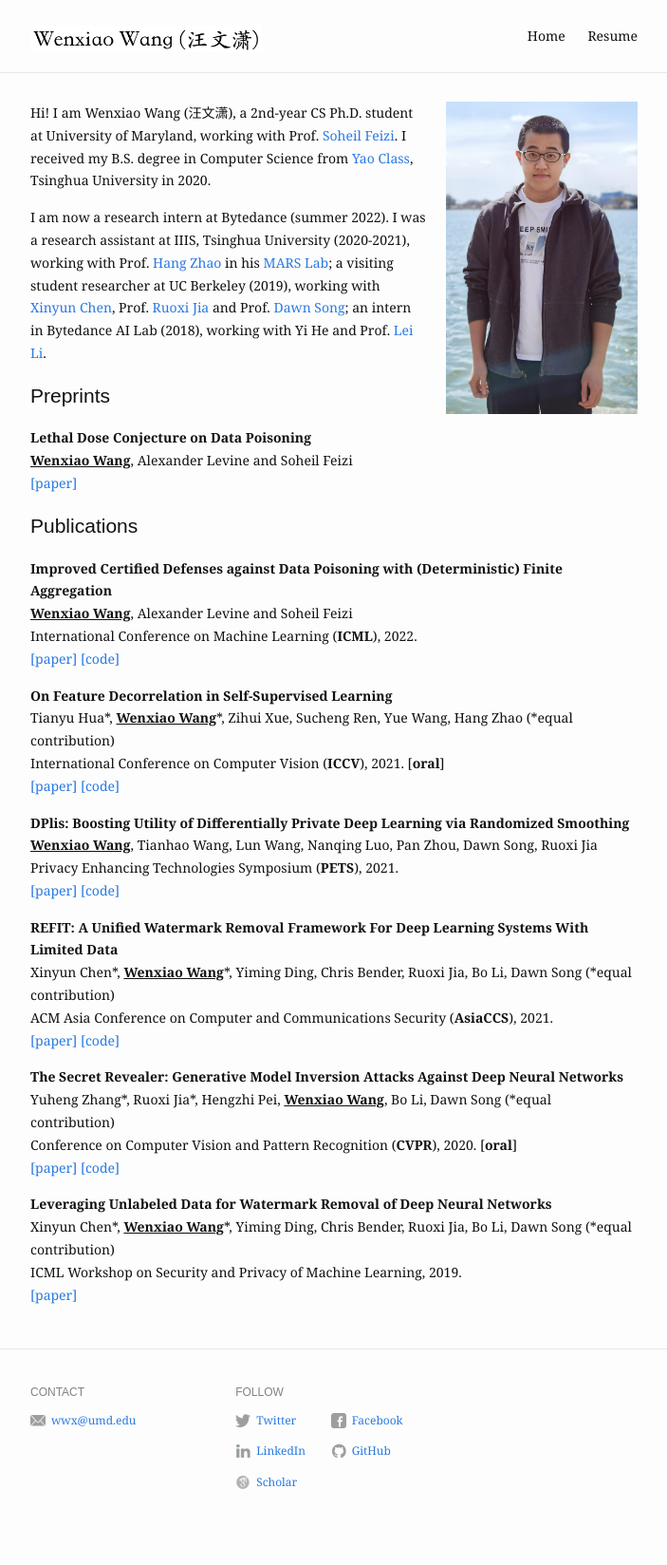
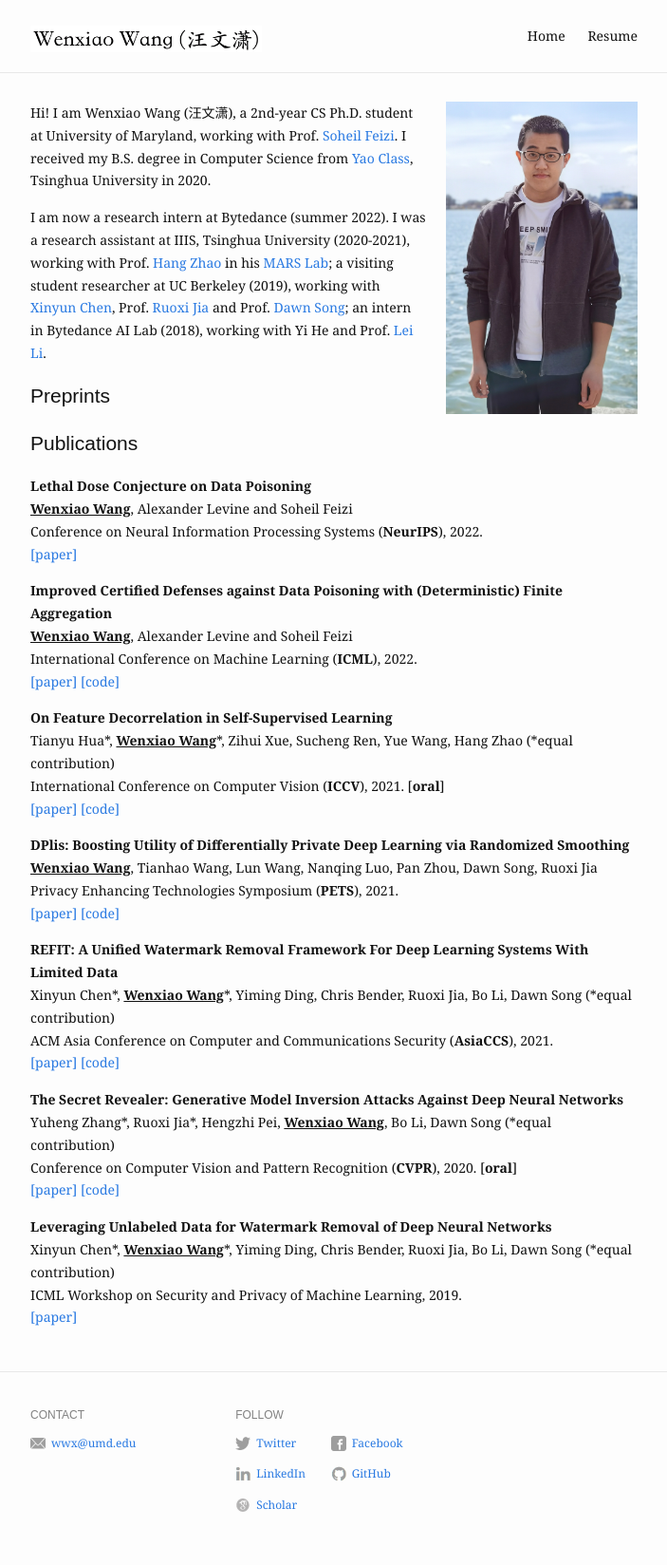
Before and after one commit to wangwenxiao/wangwenxiao.github.io, a Jekyll site: the page built from index.md, in a window 1280 px wide. Shown: the whole page at 95% size, without its empty margins (288-991 px from the left). Built offline with Jekyll 4.4.1, drawn with Linux system fonts in a browser that asks for light colours; before the commit the page ends 1624 px from its top, so only the background shows below that.

Commit message:
Update index.md

```diff
--- a/index.md
+++ b/index.md
@@ -12,11 +12,14 @@ I am now a research intern at Bytedance (summer 2022).
 I was a research assistant at IIIS, Tsinghua University (2020-2021), working with Prof. [Hang Zhao](https://hangzhaomit.github.io) in his [MARS Lab](http://group.iiis.tsinghua.edu.cn/~marslab/#/); a visiting student researcher at UC Berkeley (2019), working with [Xinyun Chen](https://jungyhuk.github.io), Prof. [Ruoxi Jia](https://ruoxijia.info) and Prof. [Dawn Song](https://people.eecs.berkeley.edu/~dawnsong/); an intern in Bytedance AI Lab (2018), working with Yi He and Prof. [Lei Li](https://sites.cs.ucsb.edu/~lilei/).
 
 ## Preprints
+
+
+## Publications
 **Lethal Dose Conjecture on Data Poisoning**
 **<u>Wenxiao Wang</u>**, Alexander Levine and Soheil Feizi
+Conference on Neural Information Processing Systems (**NeurIPS**), 2022.
 [[paper]](https://arxiv.org/abs/2208.03309)
 
-## Publications
 **Improved Certified Defenses against Data Poisoning with (Deterministic) Finite Aggregation**
 **<u>Wenxiao Wang</u>**, Alexander Levine and Soheil Feizi
 International Conference on Machine Learning (**ICML**), 2022.
```
